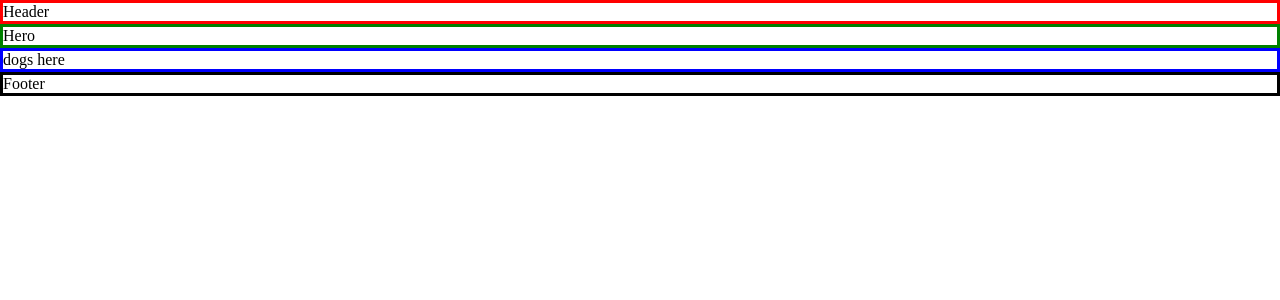
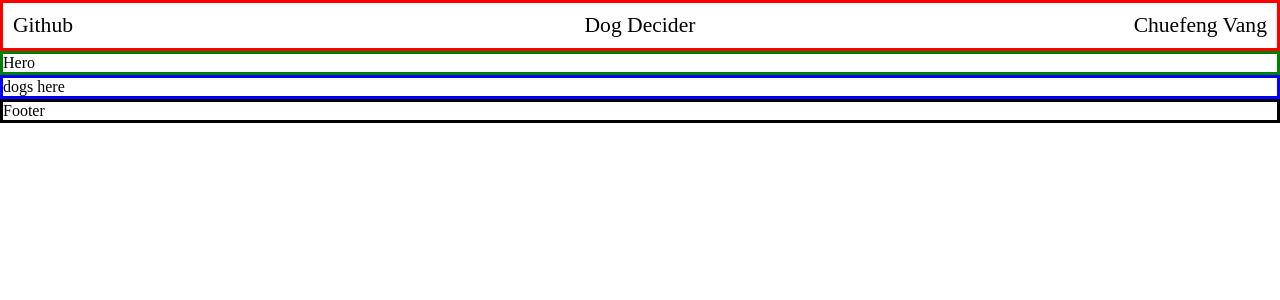
Before and after one commit to chuefengv/dog-decider, a React (Create React App) app: page / in a window 1280 px wide. Shown: the top 300 px of the page. Built offline with nearby package versions, Linux system fonts and the light colour scheme.

Commit message:
header layout done

```diff
--- a/src/App.css
+++ b/src/App.css
@@ -1,6 +1,7 @@
 .wrapper{
     display: grid;
     grid-template-columns: 1fr 1fr 1fr;
+
     grid-template-areas:
         "header header header"
         "hero hero hero"
--- a/src/components/header/Header.css
+++ b/src/components/header/Header.css
@@ -0,0 +1,24 @@
+.header-wrapper{
+    display: grid;
+    grid-template-columns: 1fr 1fr 1fr;
+    grid-template-areas: "github title creator";
+    font-size: 1.35em;
+    padding: 10px;
+}
+
+.header-git{
+    grid-area: github;
+    justify-self: baseline;
+}
+
+.header-title{
+    grid-area: title;
+    justify-self: center;
+
+}
+
+.header-creator{
+    grid-area: creator;
+    justify-self: end;
+
+}
--- a/src/components/header/Header.jsx
+++ b/src/components/header/Header.jsx
@@ -1,8 +1,19 @@
 import React from 'react';
+import './Header.css'
 
 function Header(){
     return(
-        <div>Header</div>
+        <div className='header-wrapper'>
+            <div className='header-git'>
+                Github
+            </div>
+            <div className='header-title'>
+                Dog Decider
+            </div>
+            <div className='header-creator'>
+                Chuefeng Vang
+            </div>
+        </div>
     );
 };
 
```
